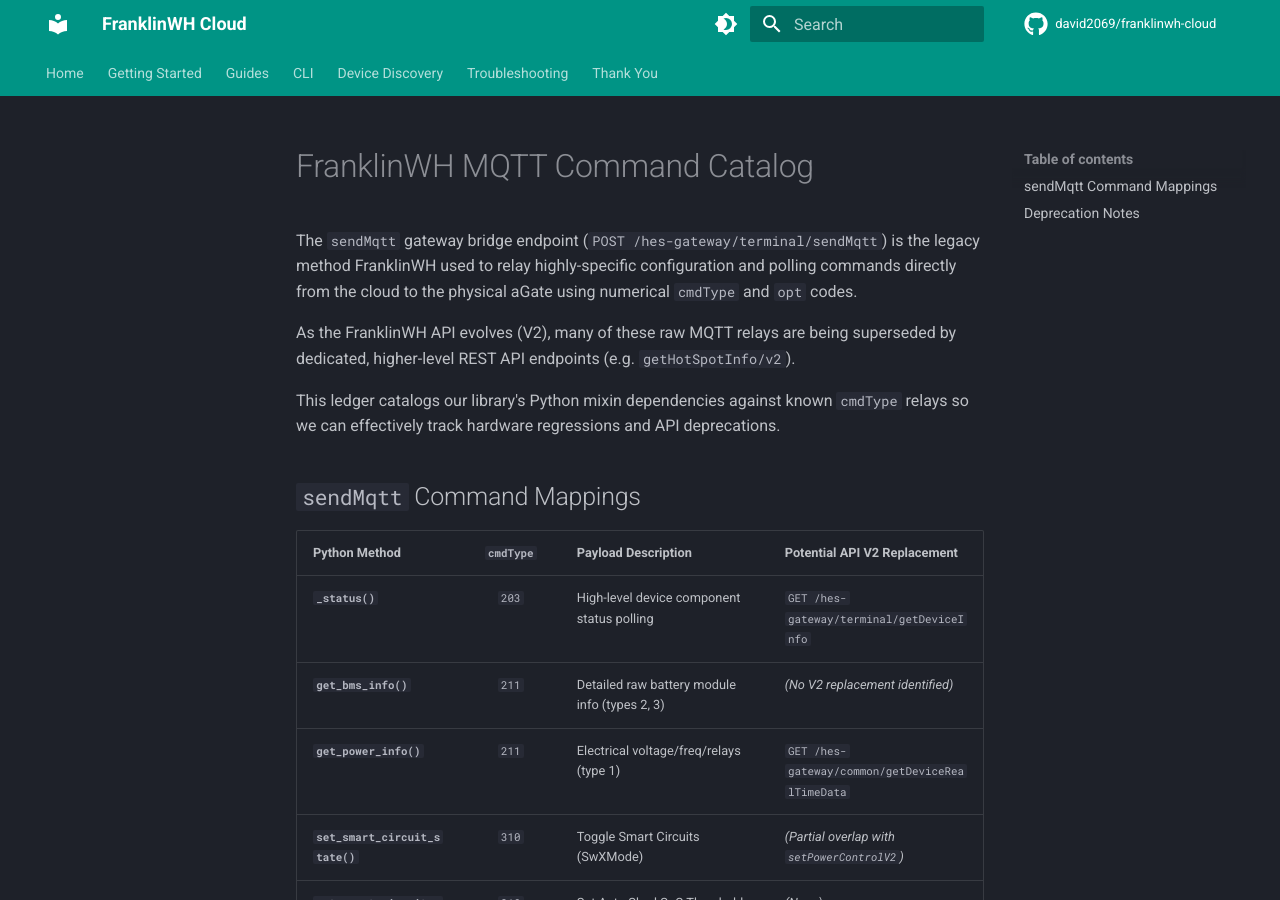
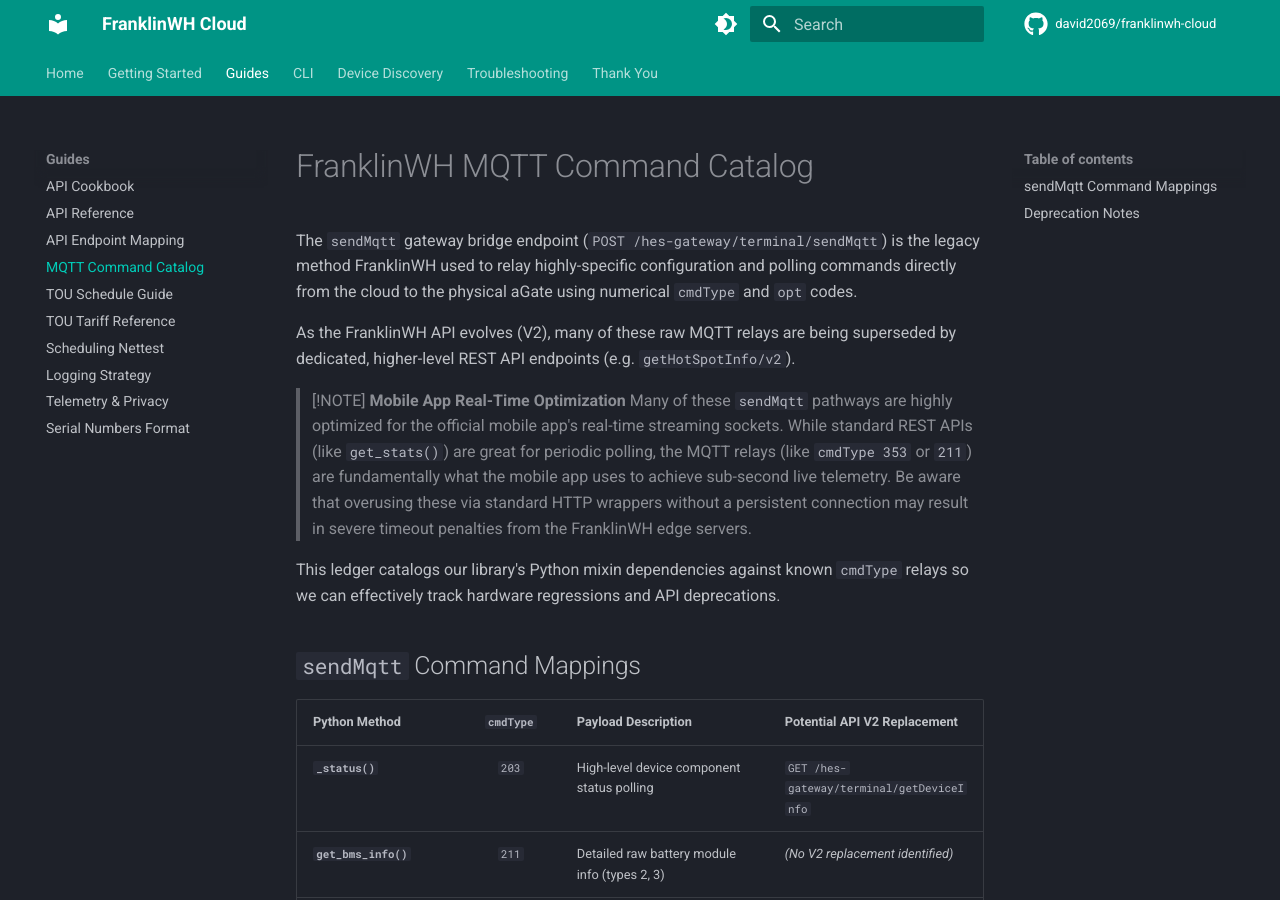
Before and after one commit to david2069/franklinwh-cloud, an MkDocs documentation site: the page built from docs/MQTT_CMD_CATALOG.md, in a window 1280 px wide and 900 px high. Built offline with MkDocs 1.6.1 and Material for MkDocs 9.7.7, drawn with Linux system fonts in a browser that asks for light colours; comment, search, counter and statistics services are not loaded.

Commit message:
docs: publish MQTT command catalog to MkDocs and add streaming advisory

```diff
--- a/docs/MQTT_CMD_CATALOG.md
+++ b/docs/MQTT_CMD_CATALOG.md
@@ -3,6 +3,10 @@
 The `sendMqtt` gateway bridge endpoint (`POST /hes-gateway/terminal/sendMqtt`) is the legacy method FranklinWH used to relay highly-specific configuration and polling commands directly from the cloud to the physical aGate using numerical `cmdType` and `opt` codes.
 
 As the FranklinWH API evolves (V2), many of these raw MQTT relays are being superseded by dedicated, higher-level REST API endpoints (e.g. `getHotSpotInfo/v2`).
+
+> [!NOTE]
+> **Mobile App Real-Time Optimization**
+> Many of these `sendMqtt` pathways are highly optimized for the official mobile app's real-time streaming sockets. While standard REST APIs (like `get_stats()`) are great for periodic polling, the MQTT relays (like `cmdType 353` or `211`) are fundamentally what the mobile app uses to achieve sub-second live telemetry. Be aware that overusing these via standard HTTP wrappers without a persistent connection may result in severe timeout penalties from the FranklinWH edge servers.
 
 This ledger catalogs our library's Python mixin dependencies against known `cmdType` relays so we can effectively track hardware regressions and API deprecations.
 
--- a/mkdocs.yml
+++ b/mkdocs.yml
@@ -73,6 +73,7 @@
     - API Cookbook: API_COOKBOOK.md
     - API Reference: API_REFERENCE.md
     - API Endpoint Mapping: API_ENDPOINTS_MAPPING.md
+    - MQTT Command Catalog: MQTT_CMD_CATALOG.md
     - TOU Schedule Guide: TOU_SCHEDULE_GUIDE.md
     - TOU Tariff Reference: TOU_TARIFF_REFERENCE.md
     - Scheduling Nettest: SCHEDULING.md
```
